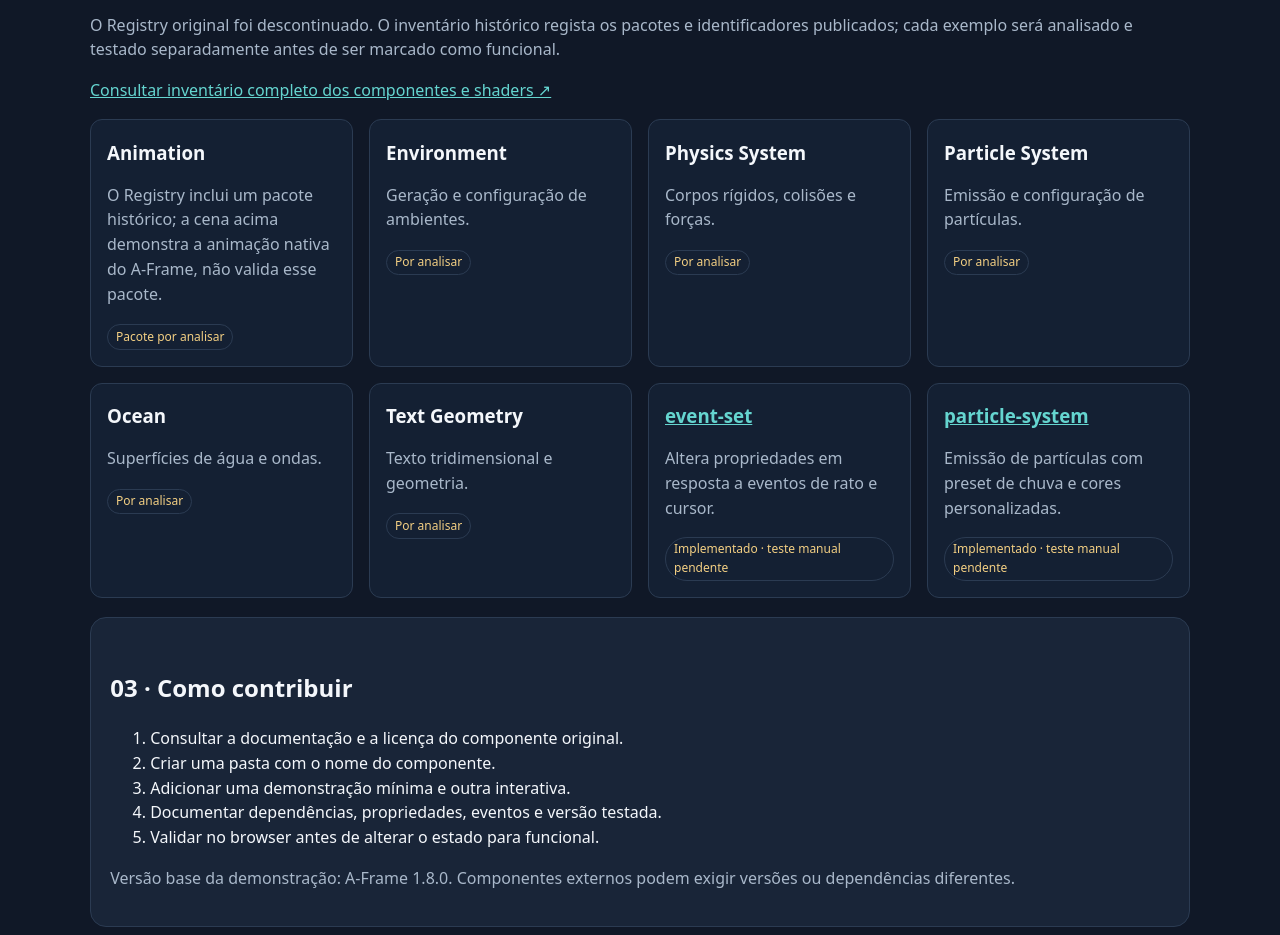
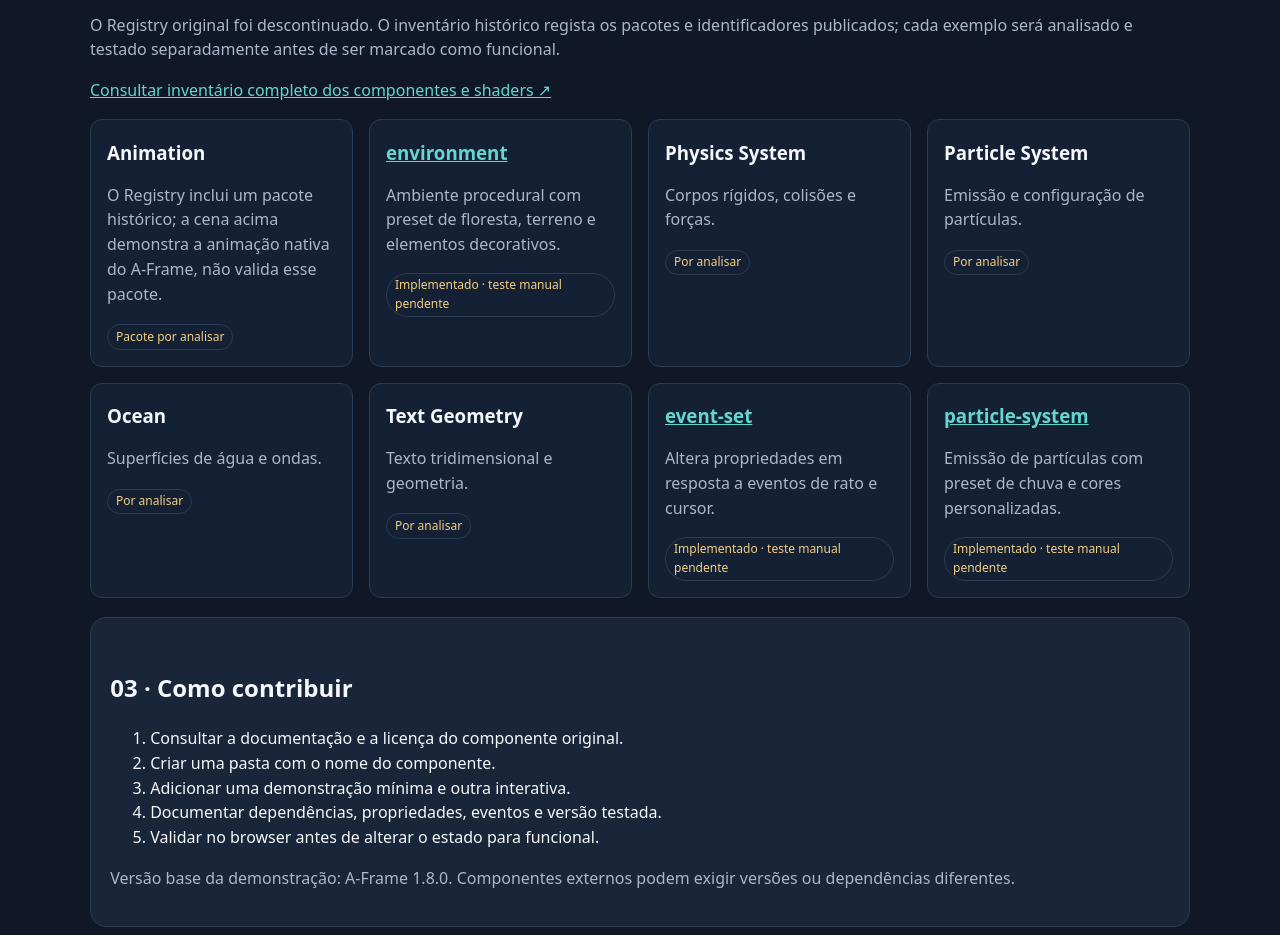
Before and after one commit to jsantoseidi-dotcom/A-FRAME, a plain HTML site: page examples/index.html in a window 1280 px wide. Shown: the part 880-1815 px from the top of the page. Drawn offline with Linux system fonts and the light colour scheme.

Commit message:
Link environment component example

```diff
--- a/examples/index.html
+++ b/examples/index.html
@@ -61,7 +61,7 @@
     <p><a href="./registry-inventory.md">Consultar inventário completo dos componentes e shaders ↗</a></p>
     <div class="grid">
       <article class="item"><h3>Animation</h3><p>O Registry inclui um pacote histórico; a cena acima demonstra a animação nativa do A-Frame, não valida esse pacote.</p><span class="status">Pacote por analisar</span></article>
-      <article class="item"><h3>Environment</h3><p>Geração e configuração de ambientes.</p><span class="status">Por analisar</span></article>
+      <article class="item"><h3><a href="./components/environment/">environment</a></h3><p>Ambiente procedural com preset de floresta, terreno e elementos decorativos.</p><span class="status">Implementado · teste manual pendente</span></article>
       <article class="item"><h3>Physics System</h3><p>Corpos rígidos, colisões e forças.</p><span class="status">Por analisar</span></article>
       <article class="item"><h3>Particle System</h3><p>Emissão e configuração de partículas.</p><span class="status">Por analisar</span></article>
       <article class="item"><h3>Ocean</h3><p>Superfícies de água e ondas.</p><span class="status">Por analisar</span></article>
```
